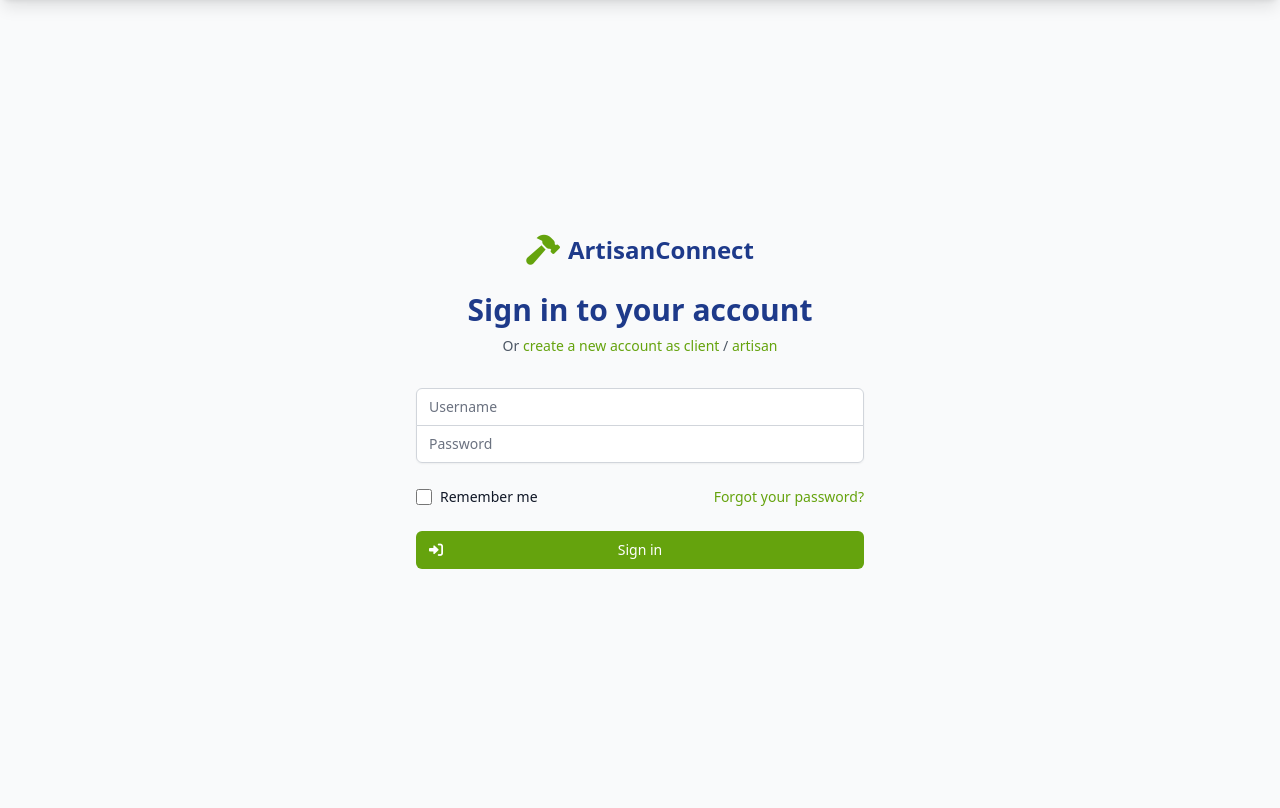
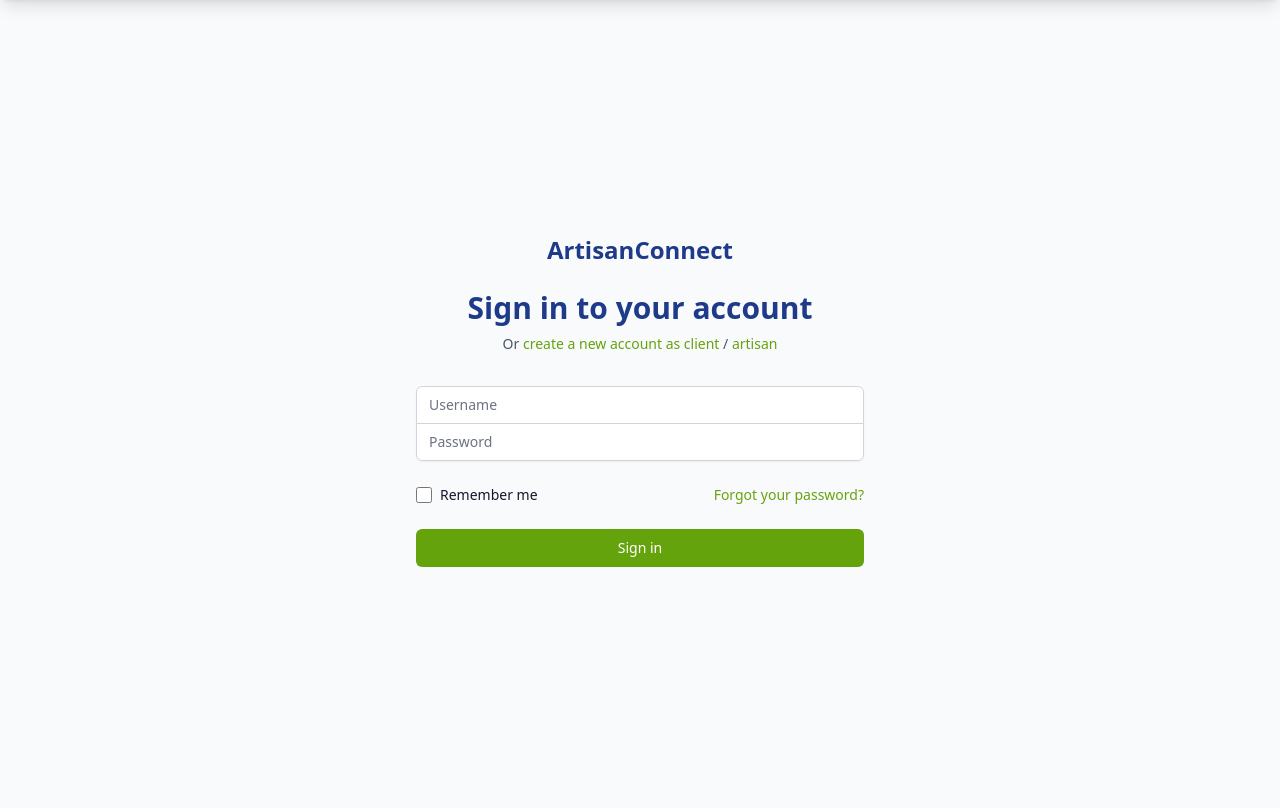
Before and after one commit to DevUnanam/wrkman, a Django app: page /accounts/login/ in a window 1280 px wide. Shown: the part 64-872 px from the top of the page. Run offline with Django 5.2, Linux system fonts and the light colour scheme; some libraries are stand-ins or nearby versions.

Commit message:
fixed login emojis

```diff
--- a/templates/accounts/login.html
+++ b/templates/accounts/login.html
@@ -8,7 +8,6 @@
         <div>
             <div class="flex justify-center">
                 <div class="flex items-center space-x-2">
-                    <i class="fas fa-hammer text-lime text-3xl"></i>
                     <span class="text-navy text-2xl font-bold dark:text-lime">ArtisanConnect</span>
                 </div>
             </div>
@@ -87,9 +86,6 @@
             <div>
                 <button type="submit"
                         class="group relative w-full flex justify-center py-2 px-4 border border-transparent text-sm font-medium rounded-md text-white bg-lime hover:bg-light-lime focus:outline-none focus:ring-2 focus:ring-offset-2 focus:ring-lime transition duration-200">
-                    <span class="absolute left-0 inset-y-0 flex items-center pl-3">
-                        <i class="fas fa-sign-in-alt text-white group-hover:text-white"></i>
-                    </span>
                     Sign in
                 </button>
             </div>
```
Also changed, not shown: core/management/commands/populate_data.py (line endings or trailing spaces), templates/core/artisan_detail.html (line endings or trailing spaces), templates/core/artisan_list.html (line endings or trailing spaces), templates/core/home.html (line endings or trailing spaces).
